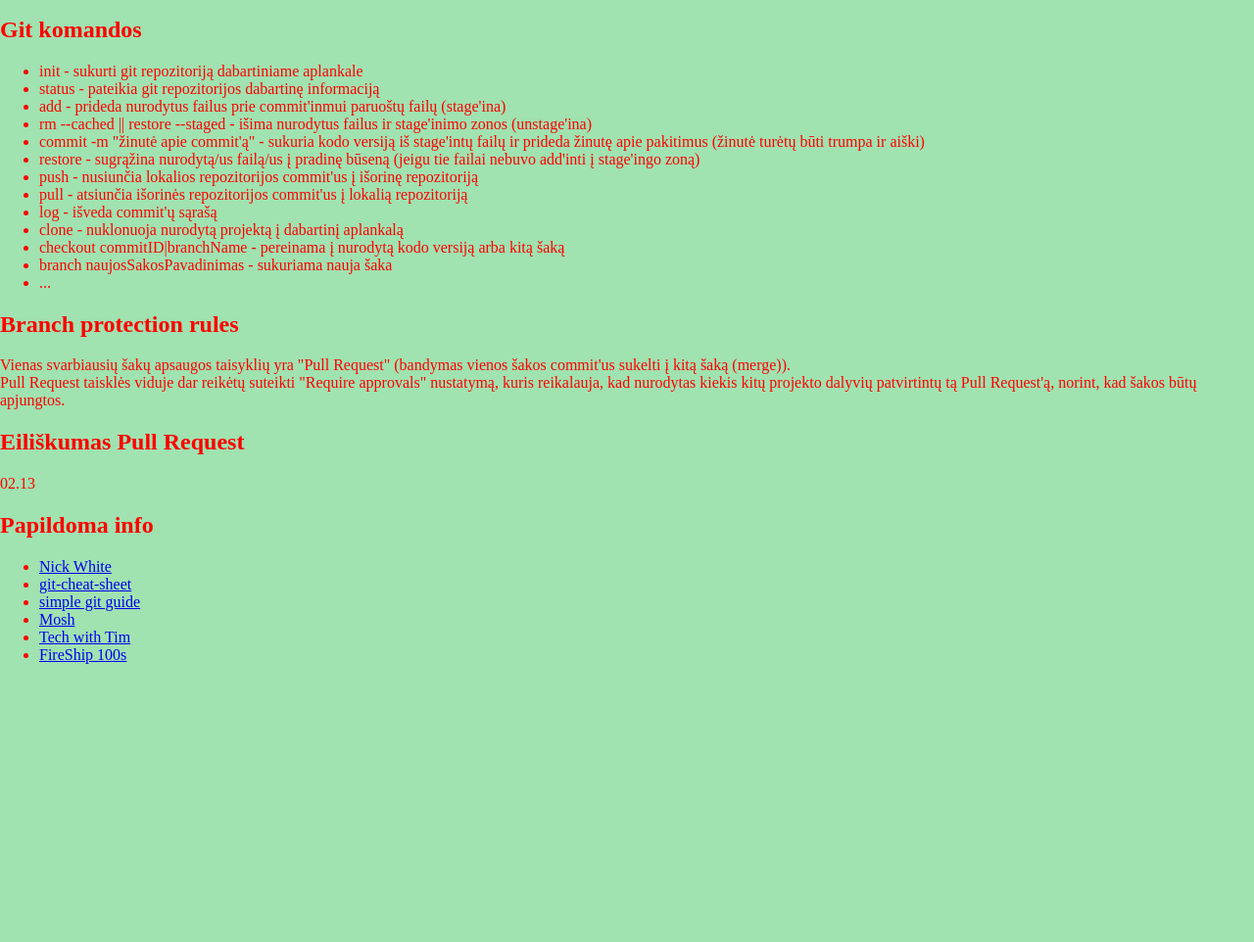
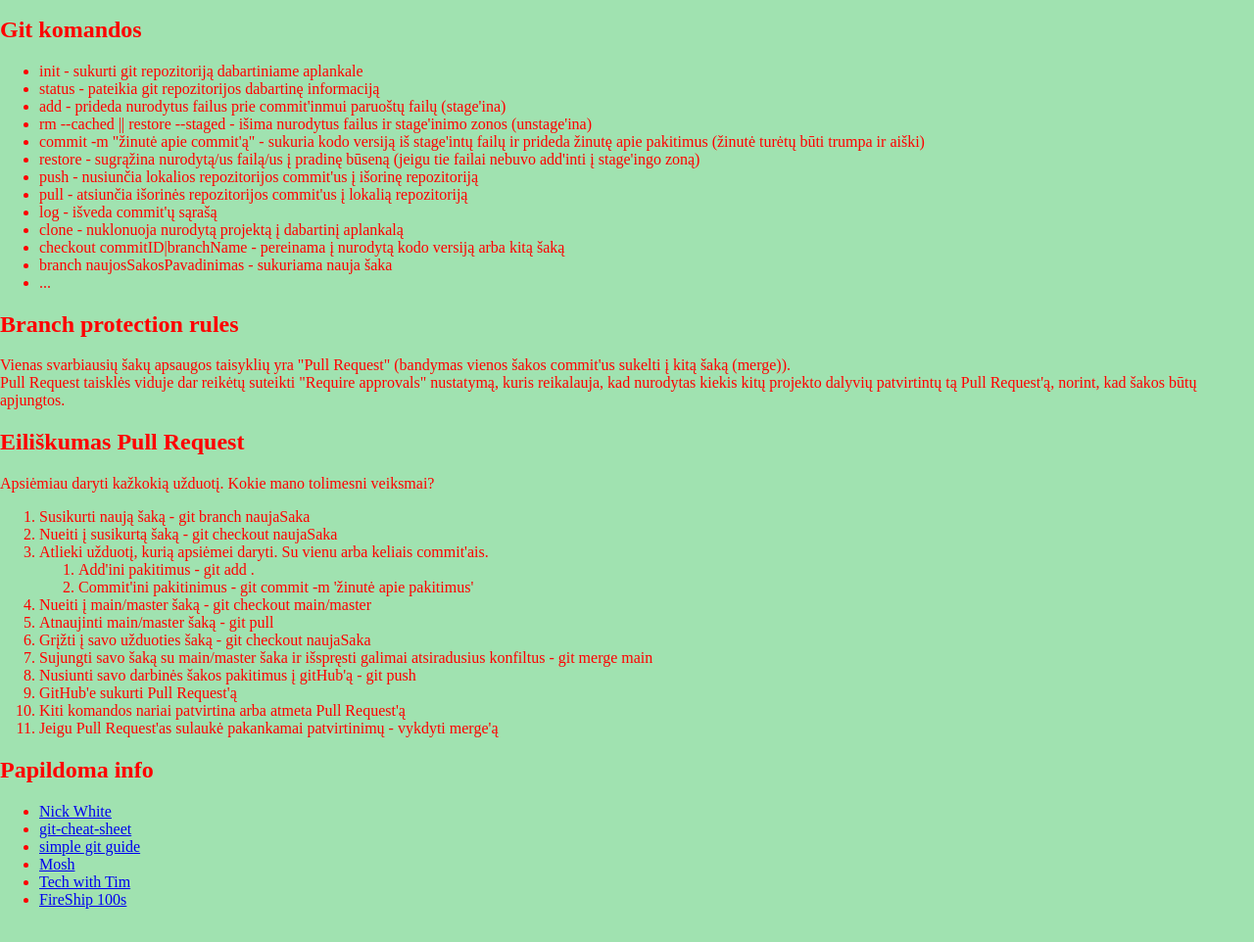
Before and after one commit to BanRokas/git_ir_github_test, a plain HTML site: page 44 paskaita - 02.12 - Git ir Github/index.html in a window 1280 px wide. Shown: the part 106-1068 px from the top of the page at 98% size. Drawn offline with Linux system fonts and the light colour scheme.

Commit message:
pull request eiliskumas

```diff
--- a/44 paskaita - 02.12 - Git ir Github/index.html
+++ b/44 paskaita - 02.12 - Git ir Github/index.html
@@ -43,7 +43,27 @@
     </section>
     <section> <!-- Eiliškumas Pull Request -->
       <h2>Eiliškumas Pull Request</h2>
-      <p>02.13</p>
+      <p>
+        Apsiėmiau daryti kažkokią užduotį. Kokie mano tolimesni veiksmai?
+      </p>
+      <ol>
+        <li>Susikurti naują šaką - git branch naujaSaka</li>
+        <li>Nueiti į susikurtą šaką - git checkout naujaSaka</li>
+        <li>Atlieki užduotį, kurią apsiėmei daryti. Su vienu arba keliais commit'ais.
+          <ol>
+            <li>Add'ini pakitimus - git add .</li>
+            <li>Commit'ini pakitinimus - git commit -m 'žinutė apie pakitimus'</li>
+          </ol>
+        </li>
+        <li>Nueiti į main/master šaką - git checkout main/master</li>
+        <li>Atnaujinti main/master šaką - git pull</li>
+        <li>Grįžti į savo užduoties šaką - git checkout naujaSaka</li>
+        <li>Sujungti savo šaką su main/master šaka ir išspręsti galimai atsiradusius konfiltus - git merge main</li>
+        <li>Nusiunti savo darbinės šakos pakitimus į gitHub'ą - git push</li>
+        <li>GitHub'e sukurti Pull Request'ą</li>
+        <li>Kiti komandos nariai patvirtina arba atmeta Pull Request'ą</li>
+        <li>Jeigu Pull Request'as sulaukė pakankamai patvirtinimų - vykdyti merge'ą</li>
+      </ol>
     </section>
     <section> <!-- Papildoma info -->
       <h2>Papildoma info</h2>
```
